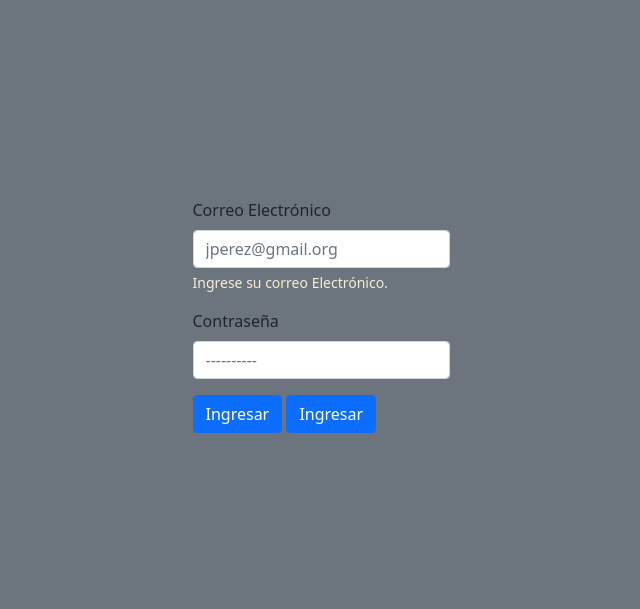
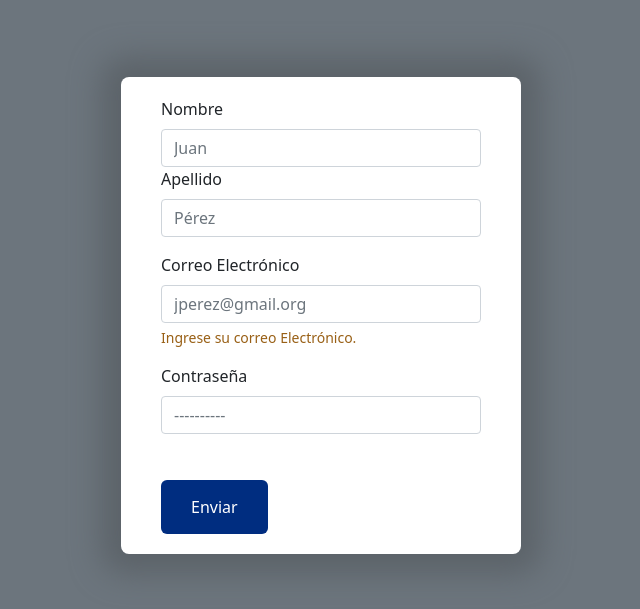
Before and after one commit to BiP00/desafio_mercadopublico, a website: page HTML/registro.html in a window 1280 px wide. Shown: the part 101-710 px from the top of the page, without its empty margins (319-959 px from the left). Drawn offline with nearby package versions, Linux system fonts and the light colour scheme.

Commit message:
agrego campos adicionales en el formulario de registro y refino estilos visuales con CSS

```diff
--- a/CSS/styles.css
+++ b/CSS/styles.css
@@ -1,18 +1,46 @@
+@import url('https://fonts.googleapis.com/css2?family=Lato&display=swap');
+
+body {
+    box-sizing: border-box;
+}
+
 body > div {
     display: flex;
+    justify-content: center;
     align-items: center;
-    justify-content: center;
-    min-height: 100vh;
+    height: 100vh;
 }
 
 #emailHelp {
-    color: antiquewhite;
+    color: rgb(153, 96, 22);
 }
 
 .shadow{
-    -moz-box-shadow: 3px 3px 4px #ccc;
-    -webkit-box-shadow: 3px 3px 4px #ccc;
-    box-shadow: 3px 3px 4px #ccc; /* For IE 8 */
-    -ms-filter: "progid:DXImageTransform.Microsoft.Shadow(Strength=4, Direction=135, Color='#cccccc')"; /* For IE 5.5 - 7 */
-    filter: progid:DXImageTransform.Microsoft.Shadow(Strength = 4, Direction = 135, Color = '#cccccc');
+    box-shadow: 3px 3px 8px #ccc;
 }
+
+form {
+    background-color: white;
+    width: 400px;
+    border-radius: 8px;
+    padding: 20px 40px;
+    box-shadow: 0px 0px 30px 20px rgba(92, 99, 105, 1);
+}
+
+.submitBtn {
+    display: inline;
+    margin-left: auto;
+    padding: 15px 30px;
+    border: none;
+    background-color: rgb(0, 45, 128);
+    color: white;
+    border-radius: 6px;
+    cursor: pointer;
+    font-size: 16px;
+    margin-top: 30px;
+}
+
+  .submitBtn:hover {
+    background-color: #67bac5;
+    transform: translateY(-2px);
+}
--- a/HTML/registro.html
+++ b/HTML/registro.html
@@ -25,17 +25,24 @@
 <body class="p-3 bg-secondary">
   <div class="container" id="divFormulario">
     <form>
-      <div class="mb-3">
+      <div class="inputContainer">
+        <label for="nombre" class="form-label">Nombre</label>
+        <input type="input" class="form-control" placeholder="Juan" id="nombre">
+      </div>
+      <div class="mb-3 inputContainer">
+        <label for="apellido" class="form-label">Apellido</label>
+        <input type="input" class="form-control" placeholder="Pérez" id="apellido">
+      </div>
+      <div class="mb-3 inputContainer">
         <label for="email" class="form-label">Correo Electrónico</label>
-        <input type="email" class="form-control" placeholder="jperez@gmail.org" id="email" aria-describedby="emailHelp">
+        <input type="email" class="form-control" placeholder="jperez@gmail.org" id="email" aria-describedby="emailHelp" required>
         <div id="emailHelp" class="form-text">Ingrese su correo Electrónico.</div>
       </div>
-      <div class="mb-3">
+      <div class="mb-3 inputContainer">
         <label for="contrasena" class="form-label">Contraseña</label>
-        <input type="password" class="form-control" id="contrasena" placeholder="----------">
+        <input type="password" class="form-control" id="contrasena" placeholder="----------" required>
       </div>
-      <button type="submit" class="btn btn-primary">Ingresar</button>
-      <button href="" class="btn btn-primary">Ingresar</button>
+      <button type="submit" class="submitBtn">Enviar</button>
     </form>
   </div>
   <script>
```
Also changed, not shown: index.html (+2 -2 lines).
